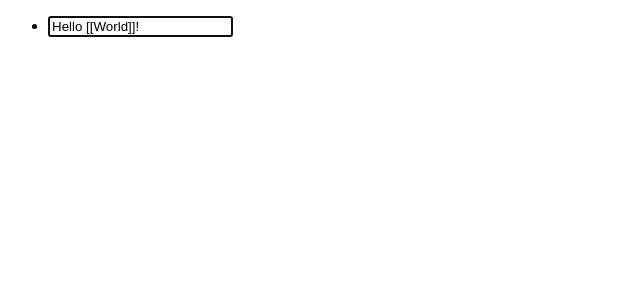
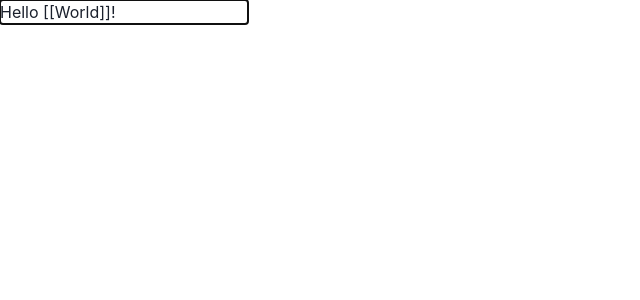
Before and after one commit to kimdigital/the-amazing-notes-app, a React (Vite) app: page / in a window 1280 px wide. Shown: the top 300 px of the page, without its empty margins (0-640 px from the left). Built offline with nearby package versions, Linux system fonts and the light colour scheme.

Commit message:
+ Installed ChakraUI

```diff
--- a/package.json
+++ b/package.json
@@ -10,9 +10,13 @@
     "preview": "vite preview"
   },
   "dependencies": {
+    "@chakra-ui/react": "^2.8.2",
+    "@emotion/react": "^11.11.3",
+    "@emotion/styled": "^11.11.0",
     "@reduxjs/toolkit": "^2.2.1",
     "@types/react-redux": "^7.1.33",
     "@types/uuid": "^9.0.8",
+    "framer-motion": "^11.0.6",
     "react": "^18.2.0",
     "react-dom": "^18.2.0",
     "react-redux": "^9.1.0",
--- a/src/App.tsx
+++ b/src/App.tsx
@@ -1,18 +1,23 @@
 import React from "react";
 import ReactDOM from "react-dom/client";
+import { store } from "./store";
+import { Provider } from "react-redux";
+import { ChakraProvider } from "@chakra-ui/react";
 import { BrowserRouter, Route, Routes } from "react-router-dom";
+
+// Pages
 import HomePage from "./pages/home-page";
-import { Provider } from "react-redux";
-import { store } from "./store";
 
 export default function App() {
   return (
     <Provider store={store}>
-      <BrowserRouter>
-        <Routes>
-          <Route path="/" element={<HomePage />} />
-        </Routes>
-      </BrowserRouter>
+      <ChakraProvider>
+        <BrowserRouter>
+          <Routes>
+            <Route path="/" element={<HomePage />} />
+          </Routes>
+        </BrowserRouter>
+      </ChakraProvider>
     </Provider>
   );
 }
```
Also changed, not shown: 1 other file (tests, documents, lock files or other folders).
